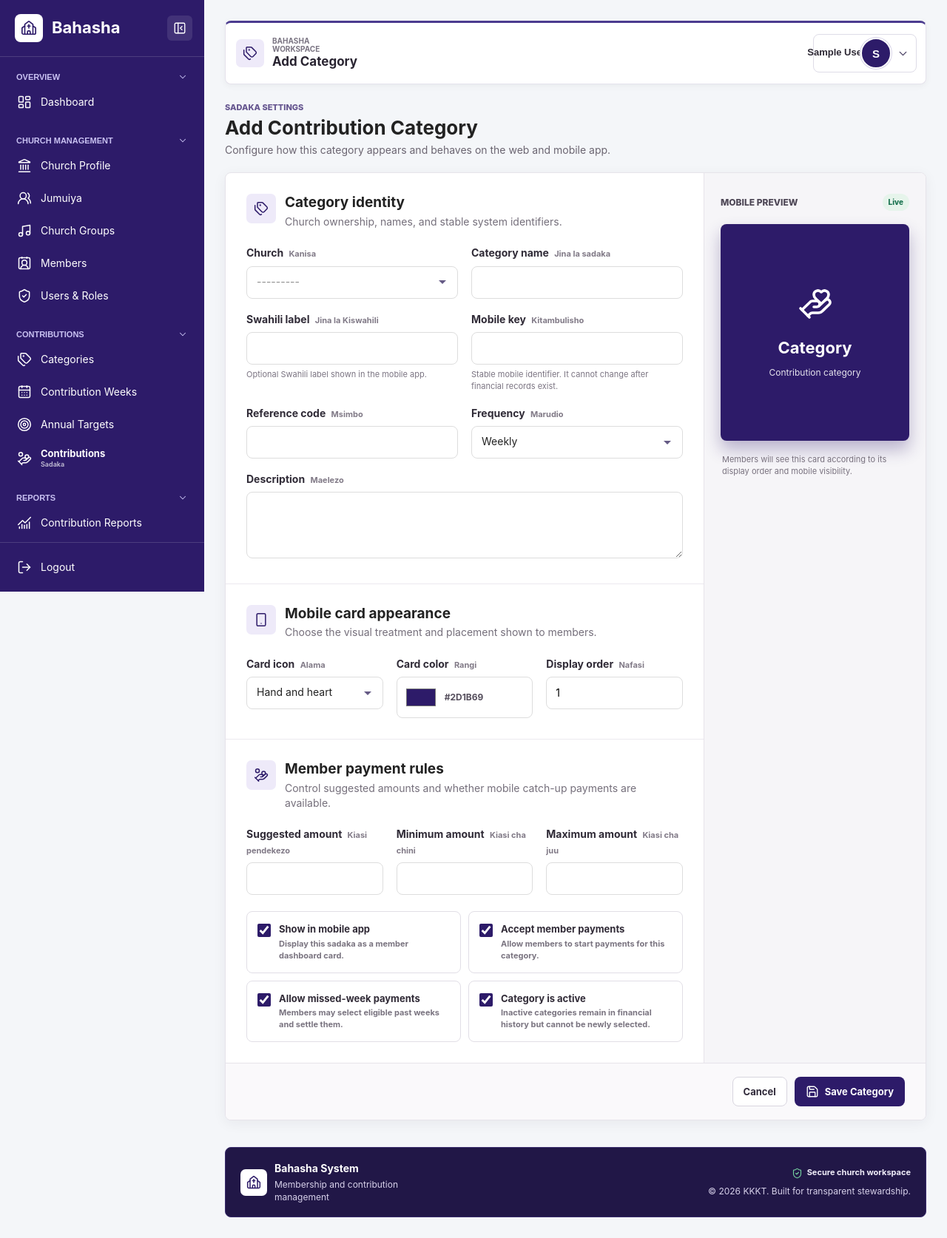
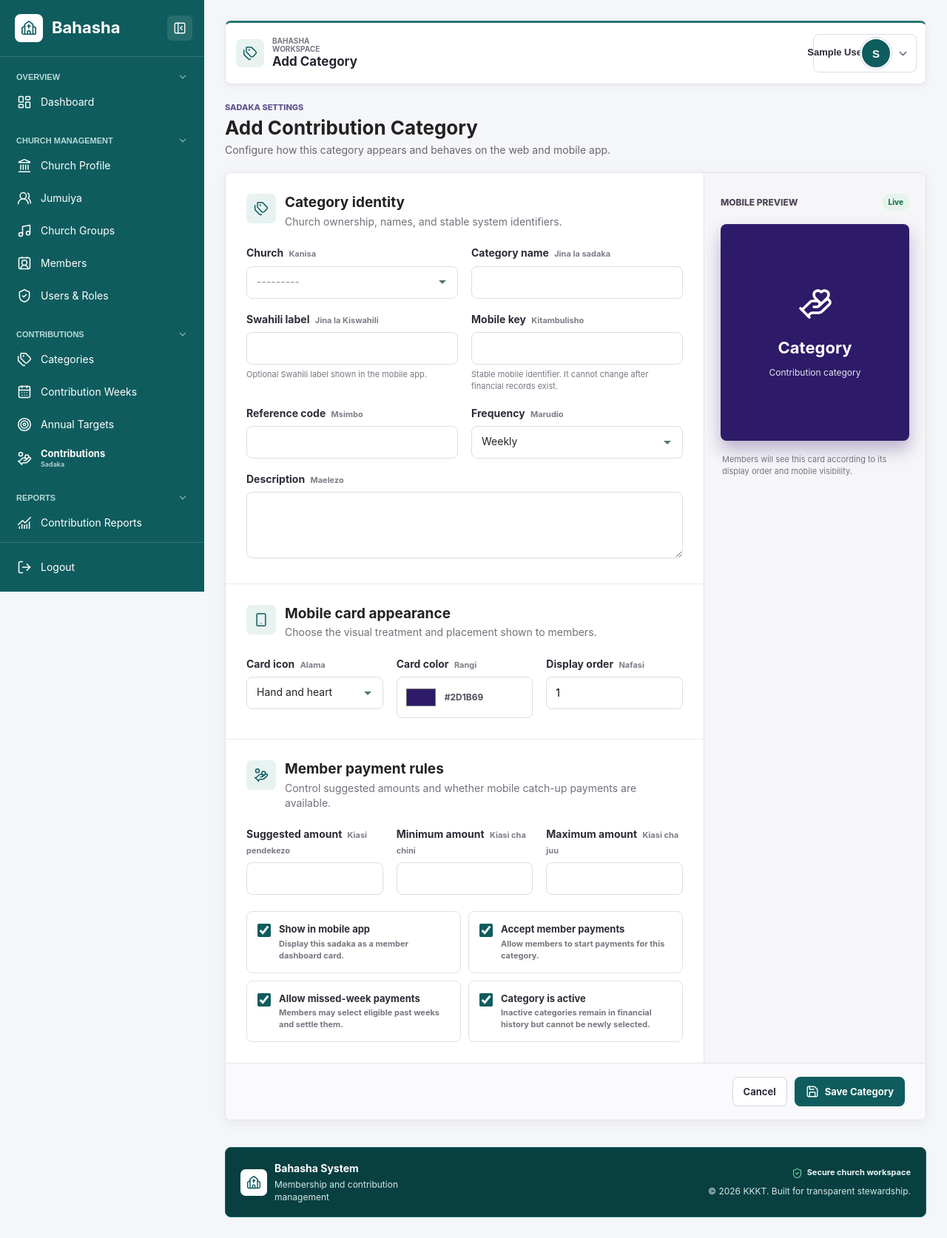
Before and after one commit to Oswaldgerald/bahasha-web, a Django app: page /web/categories/create/ in a window 1280 px wide. Shown: the whole page at 74% size. Run offline with Django 5.2, Linux system fonts and the light colour scheme; the visitor is signed in with stand-in values (Sample User, id 1); data that the repository does not hold is empty; parts of the project's set-up code (start-up, migrations or seed data) failed here and were passed over.

Commit message:
Refresh application color palette

```diff
--- a/static/css/base.css
+++ b/static/css/base.css
@@ -75,13 +75,13 @@ textarea {
 }
 
 .btn-primary {
-    background: #2d1b69;
+    background: #0f5c5e;
     color: white;
 }
 
 .btn-primary:hover {
-    background: #21134f;
-    box-shadow: 0 7px 16px rgba(45, 27, 105, 0.18);
+    background: #0a4143;
+    box-shadow: 0 7px 16px rgba(15, 92, 94, 0.18);
     transform: translateY(-1px);
 }
 
@@ -94,12 +94,12 @@ textarea {
 .btn-secondary:hover {
     background: #f4f2f8;
     border-color: #aaa2bf;
-    color: #2d1b69;
+    color: #0f5c5e;
 }
 
 .btn-primary:focus-visible,
 .btn-secondary:focus-visible {
-    box-shadow: 0 0 0 3px rgba(109, 93, 175, 0.2);
+    box-shadow: 0 0 0 3px rgba(47, 125, 127, 0.2);
     outline: 0;
 }
 
@@ -119,7 +119,7 @@ textarea {
 .sidebar-action {
     border: 0;
     background: transparent;
-    color: #2d1b69;
+    color: #0f5c5e;
     cursor: pointer;
     font: inherit;
     padding: 0;
@@ -156,7 +156,7 @@ textarea {
 }
 
 :focus-visible {
-    outline: 3px solid #8172c4;
+    outline: 3px solid #3d8f91;
     outline-offset: 2px;
 }
 
--- a/static/css/categories.css
+++ b/static/css/categories.css
@@ -56,9 +56,9 @@
 
 .section-icon {
     align-items: center;
-    background: #eeeaf9;
+    background: #e7f2f1;
     border-radius: 7px;
-    color: #2d1b69;
+    color: #0f5c5e;
     display: flex;
     flex: 0 0 40px;
     height: 40px;
@@ -153,7 +153,7 @@
 }
 
 .setting-switch input[type="checkbox"] {
-    accent-color: #2d1b69;
+    accent-color: #0f5c5e;
     flex: 0 0 auto;
     height: 18px;
     margin: 2px 0 0;
@@ -209,9 +209,9 @@
 
 .mobile-category-card {
     align-items: center;
-    background: var(--category-color, #2d1b69);
+    background: var(--category-color, #0f5c5e);
     border-radius: 8px;
-    box-shadow: 0 12px 22px color-mix(in srgb, var(--category-color, #2d1b69) 30%, transparent);
+    box-shadow: 0 12px 22px color-mix(in srgb, var(--category-color, #0f5c5e) 30%, transparent);
     color: #fff;
     display: flex;
     flex-direction: column;
@@ -267,7 +267,7 @@
 }
 
 .category-admin-card {
-    --category-color: #2d1b69;
+    --category-color: #0f5c5e;
     background: #fff;
     border: 1px solid #e5e2e9;
     border-radius: 8px;
--- a/static/css/church-groups.css
+++ b/static/css/church-groups.css
@@ -64,9 +64,9 @@
 
 .group-edit {
     align-items: center;
-    background: #f0edf9;
+    background: #ecf5f4;
     border-radius: 6px;
-    color: #2d1b69;
+    color: #0f5c5e;
     display: inline-flex;
     height: 32px;
     justify-content: center;
--- a/static/css/dashboard.css
+++ b/static/css/dashboard.css
@@ -17,8 +17,8 @@
 }
 
 .metric-card {
-    --metric-accent: #2d1b69;
-    --metric-soft: #eeeaf9;
+    --metric-accent: #0f5c5e;
+    --metric-soft: #e7f2f1;
     background: white;
     border: 1px solid #ebeaf0;
     border-radius: 8px;
@@ -69,7 +69,7 @@
 }
 
 .metric-value {
-    color: #211653;
+    color: #123f41;
     display: block;
     font-size: 30px;
     line-height: 1.1;
@@ -165,9 +165,9 @@
 
 .period-heading-icon {
     align-items: center;
-    background: #eeeaf9;
+    background: #e7f2f1;
     border-radius: 8px;
-    color: #2d1b69;
+    color: #0f5c5e;
     display: inline-flex;
     flex: 0 0 42px;
     height: 42px;
@@ -237,7 +237,7 @@
 .period-link,
 .section-link {
     align-items: center;
-    color: #2d1b69;
+    color: #0f5c5e;
     display: inline-flex;
     font-size: 13px;
     font-weight: 700;
@@ -337,7 +337,7 @@
 }
 
 .progress-bar {
-    background: #2d1b69;
+    background: #0f5c5e;
     border-radius: inherit;
     height: 100%;
     width: 0;
--- a/static/css/forms.css
+++ b/static/css/forms.css
@@ -11,7 +11,7 @@ label {
 }
 
 input[type="checkbox"] {
-    accent-color: #2d1b69;
+    accent-color: #0f5c5e;
     border-radius: 4px;
     margin: 0;
     min-height: 18px;
@@ -37,8 +37,8 @@ textarea {
 input:focus,
 select:focus,
 textarea:focus {
-    border-color: #6d5daf;
-    box-shadow: 0 0 0 3px rgba(109, 93, 175, 0.14);
+    border-color: #2f7d7f;
+    box-shadow: 0 0 0 3px rgba(47, 125, 127, 0.14);
     outline: 0;
 }
 
@@ -77,8 +77,8 @@ textarea {
 
 .is-focused .choices__inner,
 .is-open .choices__inner {
-    border-color: #6d5daf;
-    box-shadow: 0 0 0 3px rgba(109, 93, 175, 0.14);
+    border-color: #2f7d7f;
+    box-shadow: 0 0 0 3px rgba(47, 125, 127, 0.14);
 }
 
 .is-open .choices__inner {
@@ -101,7 +101,7 @@ textarea {
 .choices__list--dropdown .choices__item--selectable.is-highlighted,
 .choices__list[aria-expanded] .choices__item--selectable.is-highlighted {
     background: #eeeafc;
-    color: #2d1b69;
+    color: #0f5c5e;
 }
 
 .choices__input {
@@ -113,12 +113,12 @@ textarea {
 }
 
 .choices[data-type*="select-one"]::after {
-    border-color: #655a85 transparent transparent;
+    border-color: #4d7778 transparent transparent;
     right: 16px;
 }
 
 .choices[data-type*="select-one"].is-open::after {
-    border-color: transparent transparent #655a85;
+    border-color: transparent transparent #4d7778;
 }
 
 .choices.is-disabled .choices__inner {
@@ -280,7 +280,7 @@ textarea {
 }
 
 .form-toggle input:checked + .form-toggle-control {
-    background: #2d1b69;
+    background: #0f5c5e;
 }
 
 .form-toggle input:checked + .form-toggle-control::after {
@@ -288,7 +288,7 @@ textarea {
 }
 
 .form-toggle input:focus-visible + .form-toggle-control {
-    box-shadow: 0 0 0 3px rgba(109, 93, 175, 0.2);
+    box-shadow: 0 0 0 3px rgba(47, 125, 127, 0.2);
 }
 
 .form-toggle-copy {
--- a/static/css/layout.css
+++ b/static/css/layout.css
@@ -4,7 +4,7 @@
 }
 
 .sidebar {
-    background: #2d1b69;
+    background: #0f5c5e;
     box-sizing: border-box;
     color: white;
     display: flex;
@@ -30,7 +30,7 @@
 .sidebar-brand-mark {
     background: white;
     border-radius: 8px;
-    color: #2d1b69;
+    color: #0f5c5e;
     display: inline-grid;
     flex: 0 0 38px;
     height: 38px;
@@ -96,7 +96,7 @@
     align-items: center;
     background: transparent;
     border: 0;
-    color: #c9c2f2;
+    color: #b8d9d7;
     cursor: pointer;
     display: flex;
     font-size: 11px;
@@ -164,7 +164,7 @@
 
 .sidebar a.active {
     background: white;
-    color: #2d1b69;
+    color: #0f5c5e;
     font-weight: 700;
 }
 
@@ -266,7 +266,7 @@
 }
 
 .sidebar-collapsed .sidebar [data-label]::after {
-    background: #20144b;
+    background: #083f41;
     border-radius: 5px;
     color: white;
     content: attr(data-label);
@@ -300,7 +300,7 @@
     align-items: center;
     background: white;
     border: 1px solid #e5e2ec;
-    border-top: 3px solid #4b3b8f;
+    border-top: 3px solid #2a7375;
     border-radius: 8px;
     box-shadow: 0 2px 10px rgba(0, 0, 0, 0.05);
     display: flex;
@@ -325,9 +325,9 @@
 
 .topbar-context-icon {
     align-items: center;
-    background: #eeeaf9;
+    background: #e7f2f1;
     border-radius: 7px;
-    color: #2d1b69;
+    color: #0f5c5e;
     display: inline-flex;
     flex: 0 0 38px;
     height: 38px;
@@ -429,7 +429,7 @@
 
 .user-avatar {
     align-items: center;
-    background: #2d1b69;
+    background: #0f5c5e;
     border: 2px solid white;
     border-radius: 50%;
     box-shadow: 0 0 0 1px #d8d4e8;
@@ -539,8 +539,8 @@
 
 .account-dropdown-links a:hover,
 .account-dropdown-logout button:hover {
-    background: #f0edf9;
-    color: #2d1b69;
+    background: #ecf5f4;
+    color: #0f5c5e;
 }
 
 .account-dropdown-links svg,
@@ -578,10 +578,10 @@
 
 .site-footer {
     align-items: center;
-    background: #211747;
-    border: 1px solid #392b6d;
+    background: #083f41;
+    border: 1px solid #1c6769;
     border-radius: 8px;
-    color: #d8d2eb;
+    color: #d5e9e7;
     display: flex;
     gap: 24px;
     justify-content: space-between;
@@ -598,7 +598,7 @@
 .footer-mark {
     background: white;
     border-radius: 7px;
-    color: #2d1b69;
+    color: #0f5c5e;
     display: inline-grid;
     flex: 0 0 36px;
     height: 36px;
@@ -637,7 +637,7 @@
 
 .footer-trust {
     align-items: center;
-    color: #f0edf9;
+    color: #ecf5f4;
     display: inline-flex;
     font-size: 11px;
     font-weight: 700;
@@ -694,7 +694,7 @@
 
     .sidebar-toggle {
         align-items: center;
-        background: #2d1b69;
+        background: #0f5c5e;
         border: 0;
         border-radius: 7px;
         color: white;
--- a/static/css/member-card.css
+++ b/static/css/member-card.css
@@ -9,7 +9,7 @@
 }
 
 .bahasha-card .card-header {
-    background: #2d1b69;
+    background: #0f5c5e;
     color: white;
     padding: 22px;
     text-align: center;
@@ -31,7 +31,7 @@
 }
 
 .bahasha-card .bahasha-number {
-    color: #2d1b69;
+    color: #0f5c5e;
     font-size: 28px;
     font-weight: 700;
     margin-bottom: 20px;
--- a/static/css/notifications.css
+++ b/static/css/notifications.css
@@ -6,7 +6,7 @@
 
 .flash-message {
     background: #eef2ff;
-    border-left: 4px solid #2d1b69;
+    border-left: 4px solid #0f5c5e;
     border-radius: 4px;
     color: #241653;
     padding: 12px 14px;
--- a/static/css/reports.css
+++ b/static/css/reports.css
@@ -26,9 +26,9 @@
 .report-title-icon,
 .report-section-heading > span {
     align-items: center;
-    background: #eeeaf9;
+    background: #e7f2f1;
     border-radius: 7px;
-    color: #2d1b69;
+    color: #0f5c5e;
     display: inline-flex;
     justify-content: center;
 }
@@ -172,7 +172,7 @@
 .report-result-count {
     background: #f1eef9;
     border-radius: 6px;
-    color: #4b397d;
+    color: #286f71;
     font-size: 10px;
     font-weight: 700;
     padding: 6px 8px;
@@ -198,7 +198,7 @@
 }
 
 .report-percentage {
-    color: #2d1b69;
+    color: #0f5c5e;
     display: block;
     font-size: 12px;
     margin-bottom: 6px;
@@ -213,7 +213,7 @@
 }
 
 .progress-bar {
-    background: #4b3b8f;
+    background: #2a7375;
     border-radius: inherit;
     height: 100%;
     width: 0;
@@ -266,9 +266,9 @@
 
 .report-prompt > span {
     align-items: center;
-    background: #eeeaf9;
+    background: #e7f2f1;
     border-radius: 7px;
-    color: #2d1b69;
+    color: #0f5c5e;
     display: inline-flex;
     flex: 0 0 38px;
     height: 38px;
@@ -300,7 +300,7 @@
 
 .report-profile-heading > span {
     align-items: center;
-    background: #2d1b69;
+    background: #0f5c5e;
     border-radius: 8px;
     color: white;
     display: inline-flex;
@@ -327,7 +327,7 @@
 }
 
 .report-profile-total {
-    color: #2d1b69;
+    color: #0f5c5e;
     font-size: 19px;
     margin-left: auto;
     text-align: right;
@@ -419,7 +419,7 @@
 
 .report-total-row {
     background: #f4f2f8;
-    color: #2d1b69;
+    color: #0f5c5e;
     font-weight: 800;
 }
 
--- a/static/css/tables.css
+++ b/static/css/tables.css
@@ -144,8 +144,8 @@
 }
 
 .status-badge.is-info {
-    background: #eeeaf9;
-    color: #2d1b69;
+    background: #e7f2f1;
+    color: #0f5c5e;
 }
 
 .status-badge.is-neutral {
@@ -162,7 +162,7 @@
 }
 
 .status-text.info {
-    color: #2d1b69;
+    color: #0f5c5e;
 }
 
 .status-text.danger {
@@ -182,11 +182,11 @@
 
 .icon-action {
     align-items: center;
-    background: #f0edf9;
+    background: #ecf5f4;
     border: 0;
     border-radius: 6px;
     box-sizing: border-box;
-    color: #2d1b69;
+    color: #0f5c5e;
     cursor: pointer;
     display: inline-flex;
     flex: 0 0 32px;
@@ -218,7 +218,7 @@
 }
 
 .action-link {
-    color: #2d1b69;
+    color: #0f5c5e;
     display: inline-block;
     font-weight: 600;
     margin-left: 10px;
@@ -302,12 +302,12 @@
 .pagination-page:hover {
     background: #f2effa;
     border-color: #aaa0ca;
-    color: #2d1b69;
+    color: #0f5c5e;
 }
 
 .pagination-page.is-current {
-    background: #2d1b69;
-    border-color: #2d1b69;
+    background: #0f5c5e;
+    border-color: #0f5c5e;
     color: white;
 }
 
```
Also changed, not shown: static/css/admin.css (+19 -19 lines), static/css/auth.css (+8 -8 lines), static/css/contribution-uploads.css (+6 -6 lines), static/css/contributions-workspace.css (+7 -7 lines), static/css/members.css (+16 -16 lines), static/css/profile.css (+6 -6 lines), static/css/users.css (+11 -11 lines).
